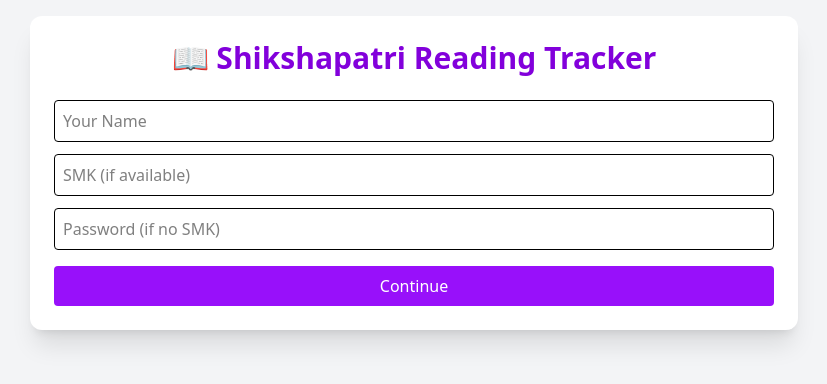
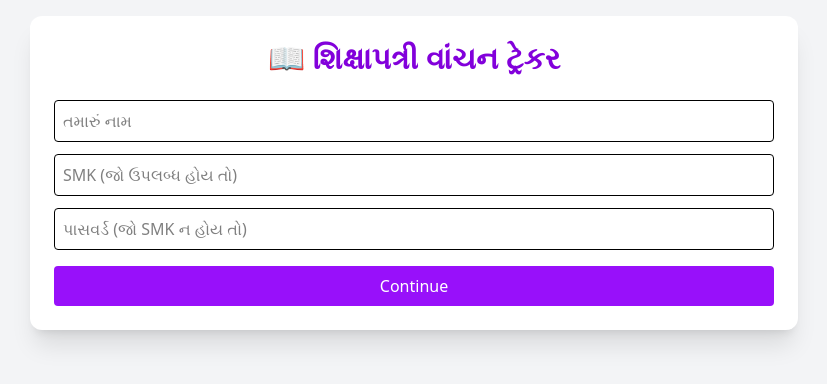
Before and after one commit to Yashgit3097/SikshaPatri-Reading-Tracker, a React (Vite) app in the folder client/: page / in a window 1280 px wide. Shown: the top 384 px of the page, without its empty margins (226-1053 px from the left). Built offline with nearby package versions, Linux system fonts and the light colour scheme.

Commit message:
now done all gujrati and updated pdf counting page

```diff
--- a/client/src/App.jsx
+++ b/client/src/App.jsx
@@ -18,7 +18,7 @@ const App = () => {
   const [password, setPassword] = useState("");
   const [goal, setGoal] = useState(0);
   const [readCount, setReadCount] = useState(0);
-  const [lastPageRead, setLastPageRead] = useState(1);
+  const [lastPageRead, setLastPageRead] = useState(0);
   const [userData, setUserData] = useState(null);
   const [loading, setLoading] = useState(false);
   const [btnLoading, setBtnLoading] = useState(false);
@@ -123,16 +123,16 @@ const App = () => {
     <div className="min-h-screen bg-gray-100 p-4 flex justify-center items-start">
       <div className="w-full max-w-3xl bg-white shadow-xl rounded-xl p-4 sm:p-6 transition-all duration-300">
         <h1 className="text-2xl md:text-3xl font-bold mb-6 text-center text-purple-700 animate-fade-in">
-          📖 Shikshapatri Reading Tracker
+          📖 શિક્ષાપત્રી વાંચન ટ્રેકર
         </h1>
 
         {loading && <Spinner />}
 
         {!loading && step === "login" && (
           <>
-            <input placeholder="Your Name" value={name} onChange={(e) => setName(e.target.value)} className="w-full border p-2 mb-3 rounded" />
-            <input placeholder="SMK (if available)" value={smk} onChange={(e) => setSMK(e.target.value)} className="w-full border p-2 mb-3 rounded" />
-            <input placeholder="Password (if no SMK)" value={password} onChange={(e) => setPassword(e.target.value)} className="w-full border p-2 mb-4 rounded" />
+            <input placeholder="તમારું નામ" value={name} onChange={(e) => setName(e.target.value)} className="w-full border p-2 mb-3 rounded" />
+            <input placeholder="SMK (જો ઉપલબ્ધ હોય તો)" value={smk} onChange={(e) => setSMK(e.target.value)} className="w-full border p-2 mb-3 rounded" />
+            <input placeholder="પાસવર્ડ (જો SMK ન હોય તો)" value={password} onChange={(e) => setPassword(e.target.value)} className="w-full border p-2 mb-4 rounded" />
             <button onClick={login} disabled={btnLoading} className={`w-full bg-purple-600 text-white py-2 rounded transition-all ${btnLoading ? "opacity-60 cursor-not-allowed" : "hover:bg-purple-700"}`}>
               {btnLoading ? "Loading..." : "Continue"}
             </button>
@@ -141,7 +141,8 @@ const App = () => {
 
         {step === "goal" && !loading && (
           <>
-            <p className="mb-2 text-gray-700 text-center font-medium">🙏 Set your reading goal</p>
+            <p className="mb-2 text-gray-700 text-center font-medium">🙏તમારા વાંચન પાઠની સંખ્યા નક્કી કરો
+            </p>
             <input type="number" value={goal} onChange={(e) => setGoal(e.target.value)} className="w-full border p-2 mb-4 rounded" />
             <button onClick={saveGoal} disabled={btnLoading} className={`w-full bg-blue-600 text-white py-2 rounded transition-all ${btnLoading ? "opacity-60 cursor-not-allowed" : "hover:bg-blue-700"}`}>
               {btnLoading ? "Saving..." : "Set Goal"}
@@ -152,10 +153,10 @@ const App = () => {
         {step === "tracker" && !loading && (
           <>
             <div className="mb-4 text-sm sm:text-base">
-              <p className="mb-1">👤 <strong>Name:</strong> {userData?.name}</p>
-              <p className="mb-1">🎯 <strong>Goal:</strong> {goal}</p>
+              <p className="mb-1">👤 <strong>નામ:</strong> {userData?.name}</p>
+              <p className="mb-1">🎯 <strong>કુલ વાંચન પાઠ (લક્ષ્ય):</strong> {goal}</p>
               <div className="mb-1 flex items-center gap-2">
-                <label className="font-semibold">✅ Read Count:</label>
+                <label className="font-semibold">✅ વાચેલા પઠા:</label>
                 <input
                   type="number"
                   className="border rounded px-2 py-1 w-24"
@@ -164,7 +165,8 @@ const App = () => {
                 />
               </div>
               <div className="mb-1 flex items-center gap-2">
-                <label className="font-semibold">📄 Last Page:</label>
+                <label className="font-semibold">📄 છેલા વાંચેલુ પેજ
+                  :</label>
                 <input
                   type="number"
                   className="border rounded px-2 py-1 w-24"
@@ -172,7 +174,7 @@ const App = () => {
                   onChange={(e) => updateLastPage(Number(e.target.value))}
                 />
               </div>
-              <p className="mb-4">⏳ <strong>Remaining:</strong> {Math.max(goal - readCount, 0)}</p>
+              <p className="mb-4">⏳ <strong>બાકી રહેલા પાઠ ની સંખ્યા:</strong> {Math.max(goal - readCount, 0)}</p>
             </div>
 
             <div className="flex flex-wrap items-center gap-2 mb-4">
@@ -184,7 +186,7 @@ const App = () => {
             <div className="w-full flex flex-col items-center">
               <div className="border shadow rounded w-full h-[70vh] sm:h-[75vh] max-w-full overflow-hidden">
                 <Worker workerUrl="https://unpkg.com/pdfjs-dist@3.11.174/build/pdf.worker.min.js">
-                  <Viewer fileUrl="/shikshapatri.pdf" initialPage={lastPageRead - 1} />
+                  <Viewer fileUrl="/shikshapatri.pdf" initialPage={lastPageRead + 5} />
                 </Worker>
               </div>
             </div>
```
